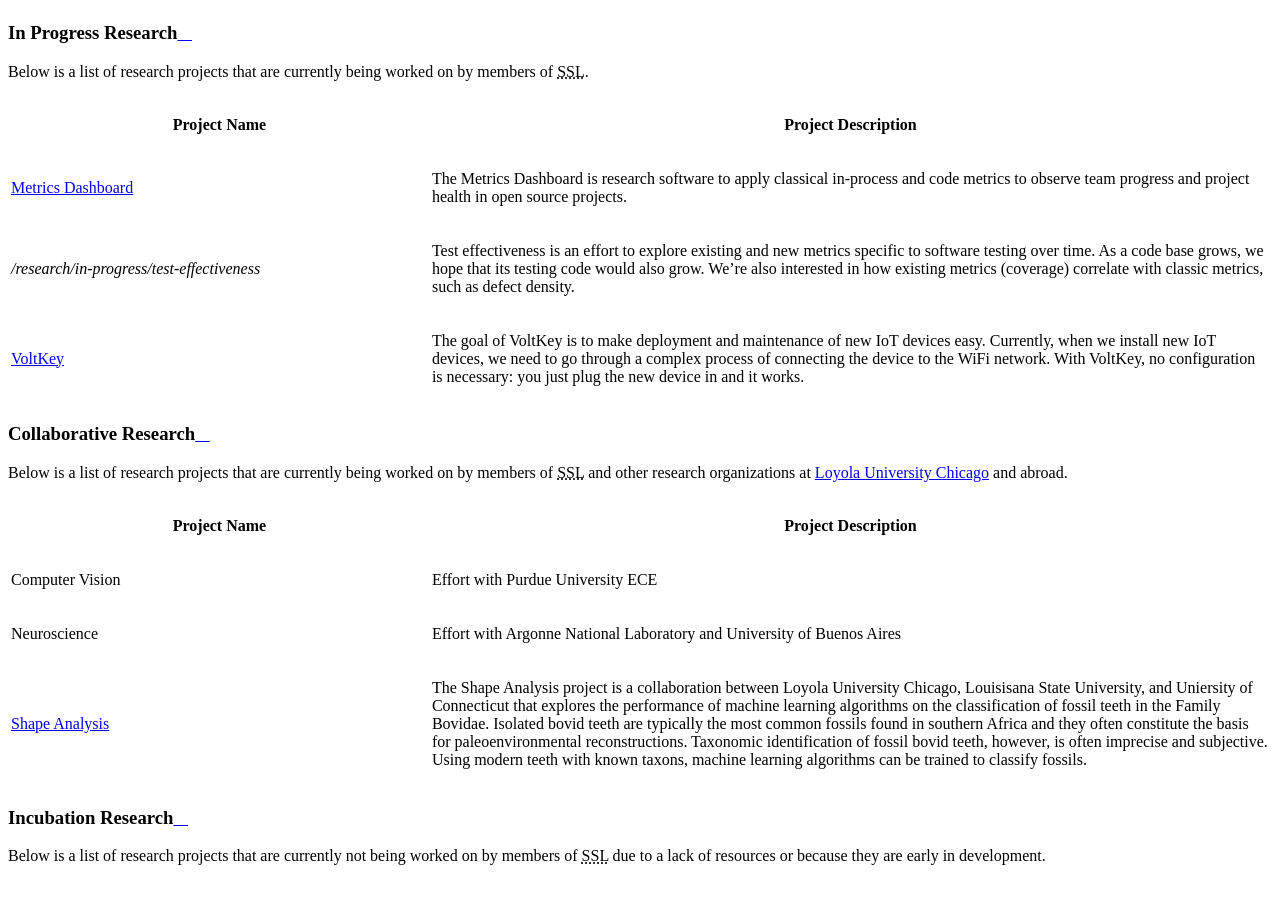
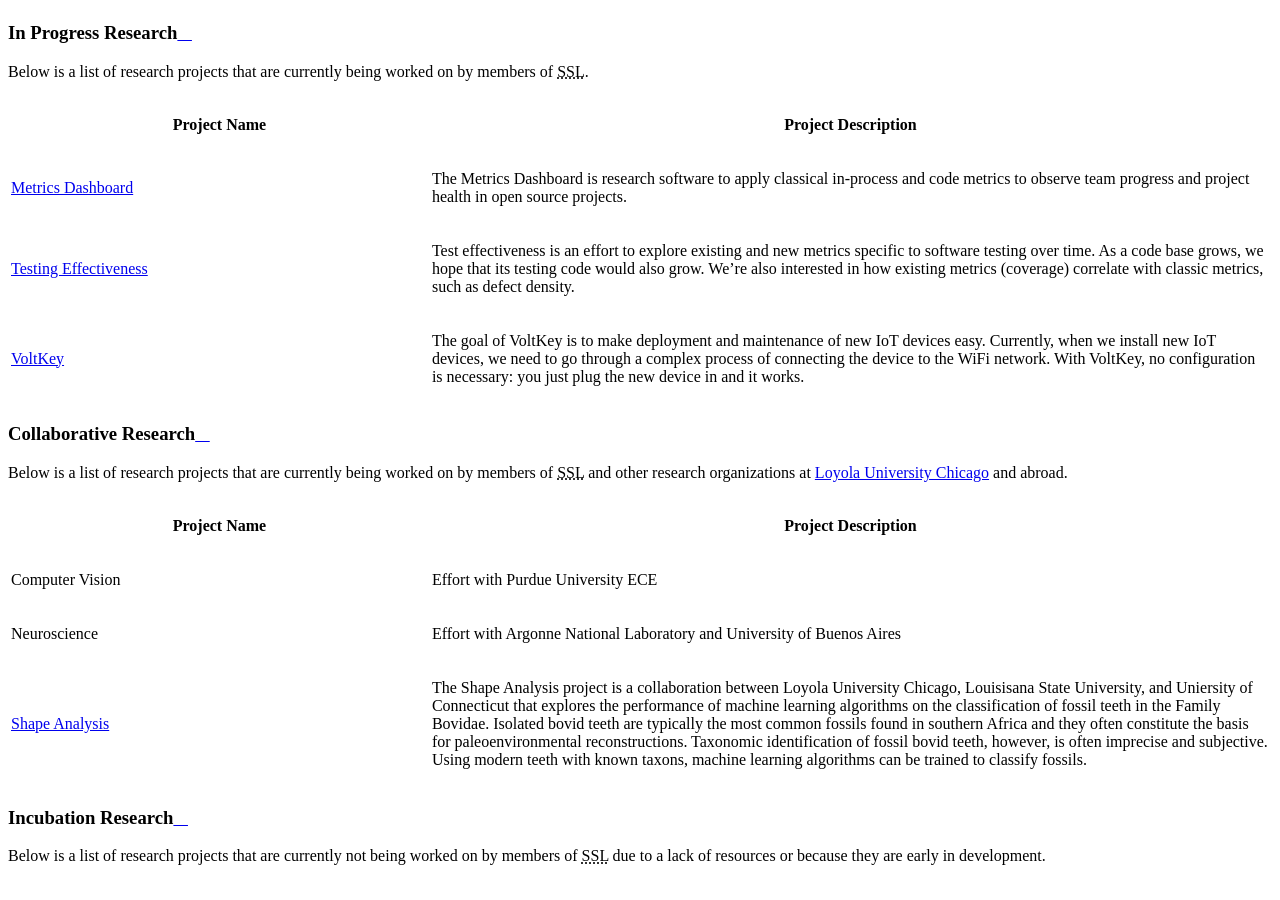
Before and after one commit to LoyolaChicagoCS/ssl, a Sphinx documentation site: the page built from source/research/index.rst, in a window 1280 px wide and 900 px high, scrolled down 811 px. Built offline with Sphinx 7.4.7 and the Read the Docs theme 2.0.0, drawn with Linux system fonts in a browser that asks for light colours; some of the changed lines change nothing that is shown.

Commit message:
Fix substitution

```diff
--- a/source/conf.py
+++ b/source/conf.py
@@ -45,7 +45,7 @@ rst_epilog = (
 
 .. |LUTE| replace:: :doc:`/research/incubation/lute`
 
-.. |TE| replace:: `/research/in-progress/test-effectiveness`
+.. |TE| replace:: :doc:`/research/in-progress/test-effectiveness`
 
 .. |NLC| replace:: `/research/incubation/nlc`
 
```
